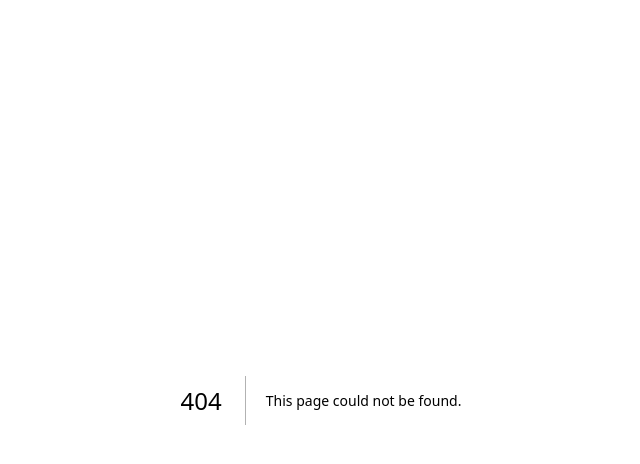
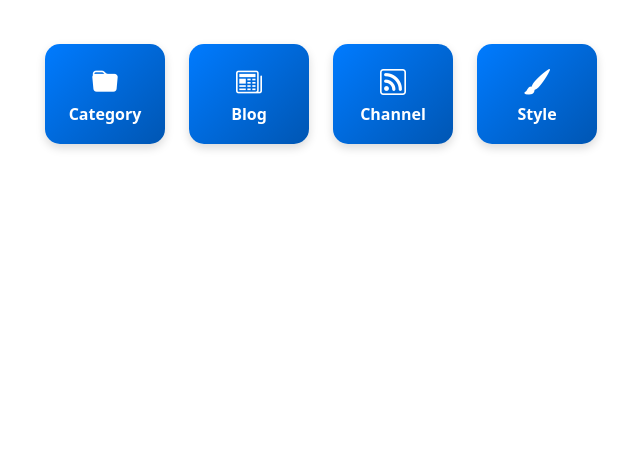
Before and after one commit to Romka-Lazzermann/test-template, a Next.js app in the folder client/: page /panel in a window 1280 px wide. Before the commit this address had no page. Shown: the top 464 px of the page, without its empty margins (319-959 px from the left). Built offline with nearby package versions, Linux system fonts and the light colour scheme.

Commit message:
front end project/base / proxy api

```diff
--- /dev/null
+++ b/client/src/app/api/[...proxy]/route.ts
@@ -0,0 +1,40 @@
+import { NextRequest, NextResponse } from 'next/server';
+
+export async function GET(request: NextRequest) {
+  const { pathname, search } = new URL(request.url);
+  const targetPath = pathname.replace(/^\/api/, '');
+  const targetUrl = `http://localhost:3000${targetPath}${search}`;
+
+  const response = await fetch(targetUrl, {
+    method: 'GET',
+    headers: request.headers,
+  });
+
+  const data = await response.text();
+
+  return new NextResponse(data, {
+    status: response.status,
+    headers: response.headers,
+  });
+}
+
+export async function POST(request: NextRequest) {
+  const { pathname, search } = new URL(request.url);
+  const targetPath = pathname.replace(/^\/api/, '');
+  const targetUrl = `http://localhost:3000${targetPath}${search}`;
+
+  const body = await request.text();
+
+  const response = await fetch(targetUrl, {
+    method: 'POST',
+    headers: request.headers,
+    body,
+  });
+
+  const data = await response.text();
+
+  return new NextResponse(data, {
+    status: response.status,
+    headers: response.headers,
+  });
+}
--- a/client/src/app/globals.css
+++ b/client/src/app/globals.css
@@ -1,3 +1,4 @@
+
 :root {
   --background: #ffffff;
   --foreground: #171717;
--- a/client/src/app/layout.tsx
+++ b/client/src/app/layout.tsx
@@ -1,6 +1,8 @@
 import type { Metadata } from "next";
 import { Geist, Geist_Mono } from "next/font/google";
 import "./globals.css";
+import "bootstrap/dist/css/bootstrap.min.css";
+import "bootstrap-icons/font/bootstrap-icons.css"
 
 const geistSans = Geist({
   variable: "--font-geist-sans",
--- a/client/src/app/page.tsx
+++ b/client/src/app/page.tsx
@@ -1,5 +1,6 @@
 import Image from "next/image";
 import styles from "./page.module.css";
+
 
 export default function Home() {
   return (
--- /dev/null
+++ b/client/src/app/panel/index.module.css
@@ -0,0 +1,27 @@
+.nav_link {
+    display: flex;
+    flex-direction: column;
+    align-items: center;
+    justify-content: center;
+    width: 120px;
+    height: 100px;
+    border-radius: 15px;
+    background: linear-gradient(135deg, #007bff, #0056b3);
+    color: #ffffff;
+    text-decoration: none;
+    font-weight: bold;
+    transition: transform 0.3s ease, box-shadow 0.3s ease;
+    box-shadow: 0 4px 10px rgba(0, 0, 0, 0.15);
+}
+
+.nav_container {
+    display: flex
+;
+    justify-content: center;
+    align-items: center;
+    padding: 20px 0;
+}
+
+.fa_icon {
+    font-size: 26px;
+}
--- /dev/null
+++ b/client/src/app/panel/page.tsx
@@ -0,0 +1,47 @@
+import AdminLayout from '@/components/AdminLayout';
+import styles from './index.module.css'
+
+export default function Dashboard() {
+    return (
+        <AdminLayout title="Dashboard">
+            <div className={styles.nav_container}>
+                <div className="row">
+                    <div className="col nav-item">
+                        <a href="/panel/category" className={styles.nav_link}>
+                            <div className="fa-icon">
+                                <i  style={{fontSize: "26px"}} className="bi bi-folder-fill"></i>
+                                </div>
+                            Category
+                        </a>
+                    </div>
+                    <div className="col nav-item">
+                        <a href="/panel/blog" className={styles.nav_link}>
+                            <div className="fa-icon">
+                                <i style={{fontSize: "26px"}} className="bi bi-newspaper"></i>
+                            </div>
+                            Blog
+                        </a>
+                    </div>
+                    <div className="col nav-item">
+                        <a href="/panel/channel" className={styles.nav_link}>
+                            <div className="fa-icon">
+                                <i style={{fontSize: "26px"}} className="bi bi-rss"></i>
+
+                            </div>
+                            Channel
+                        </a>
+                    </div>
+                    <div className="col nav-item">
+                        <a href="/panel/style" className={styles.nav_link}>
+                            <div className="fa-icon">
+                                <i style={{fontSize: "26px"}} className="bi bi-brush-fill"></i>
+                            </div>
+                            Style
+                        </a>
+                    </div>
+
+                </div>
+            </div>
+        </AdminLayout>
+    )
+}
--- /dev/null
+++ b/client/src/components/AdminLayout.tsx
@@ -0,0 +1,25 @@
+import Head from 'next/head';
+import Link from 'next/link';
+import { ReactNode } from 'react';
+
+interface Props {
+  title: string;
+  children: ReactNode;
+}
+
+export default function AdminLayout({ title, children }: Props) {
+  return (
+    <>
+      <Head>
+        <title>{title} - Admin Panel</title>
+      </Head>
+      <div className="container-fluid">
+        <div className="row">
+          <main className="ms-sm-auto py-4">
+            {children}
+          </main>
+        </div>
+      </div>
+    </>
+  );
+}
```
Also changed, not shown: client/package.json (+9 -4 lines), client/src/app/panel/login/page.tsx (added, +31 -0 lines), client/src/app/panel/blog/page.tsx (added), client/src/app/panel/category/page.tsx (added), 1 other file (tests, documents, lock files or other folders).
